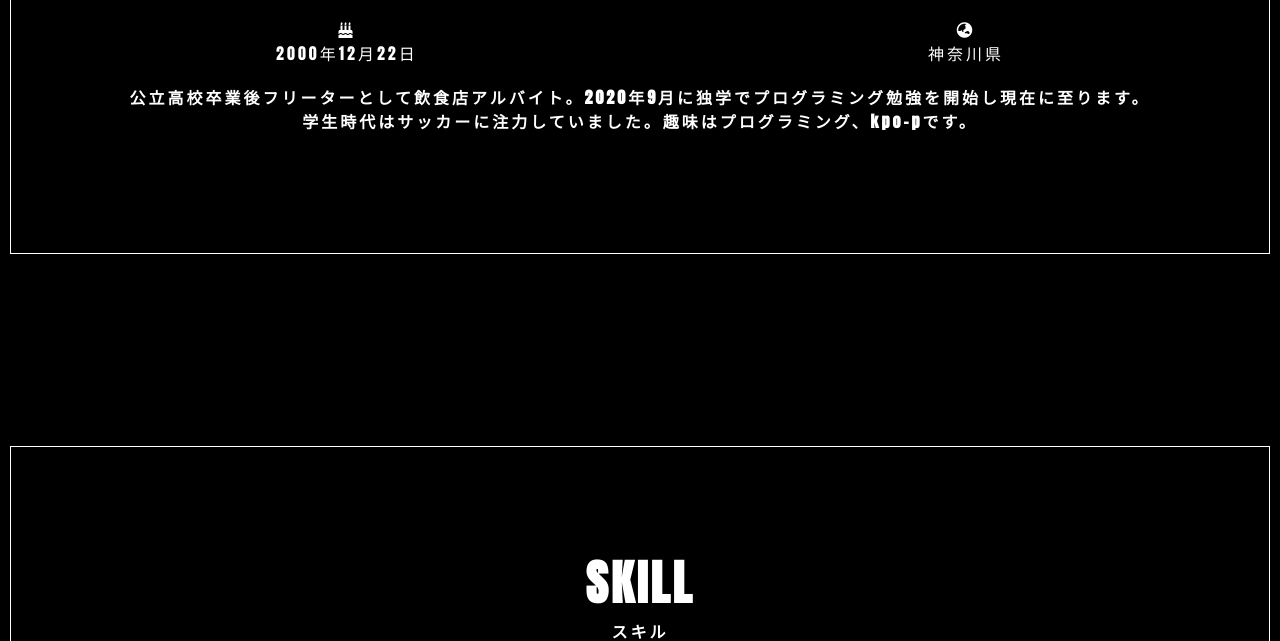
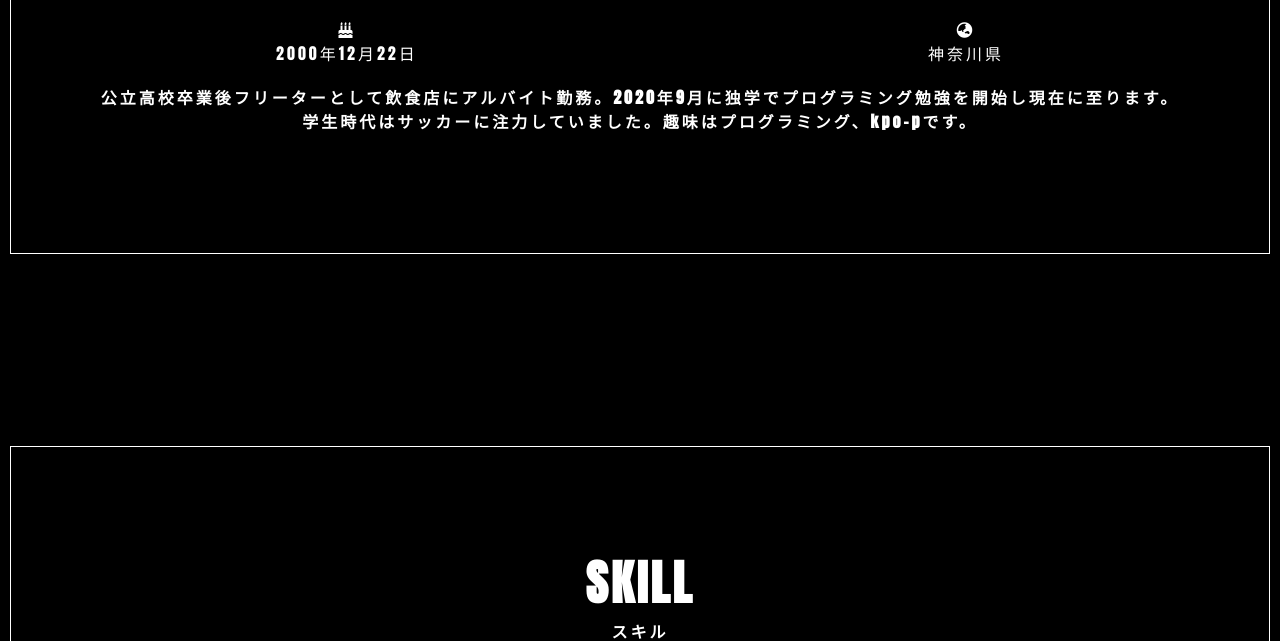
Before and after one commit to nkryu/portfolio, a website: page src/index.html in a window 1280 px wide. Shown: the part 828-1469 px from the top of the page. Drawn offline with Linux system fonts and the light colour scheme.

Commit message:
Update index.html

```diff
--- a/src/index.html
+++ b/src/index.html
@@ -62,7 +62,7 @@
         </div>
 
         <p>
-          公立高校卒業後フリーターとして飲食店アルバイト。2020年9月に独学でプログラミング勉強を開始し現在に至ります。<br />
+          公立高校卒業後フリーターとして飲食店にアルバイト勤務。2020年9月に独学でプログラミング勉強を開始し現在に至ります。<br />
           学生時代はサッカーに注力していました。趣味はプログラミング、kpo-pです。
         </p>
       </section>
@@ -95,6 +95,7 @@
           <li><a href="https://nkryu.github.io/menu/" target="_blank">メニューボタンの実装</a></li>
           <li><a href="https://nkryu.github.io/korea/" target="_blank">韓国語変換</a></li>
           <li><a href="https://nkryu.github.io/TestAPI/" target="_blank">API GET・POST</a></li>
+          <li><a href="https://nkryu.github.io/typing/" target="_blank">Typing Game</a></li>
         </ul>
       </section>
 
```
